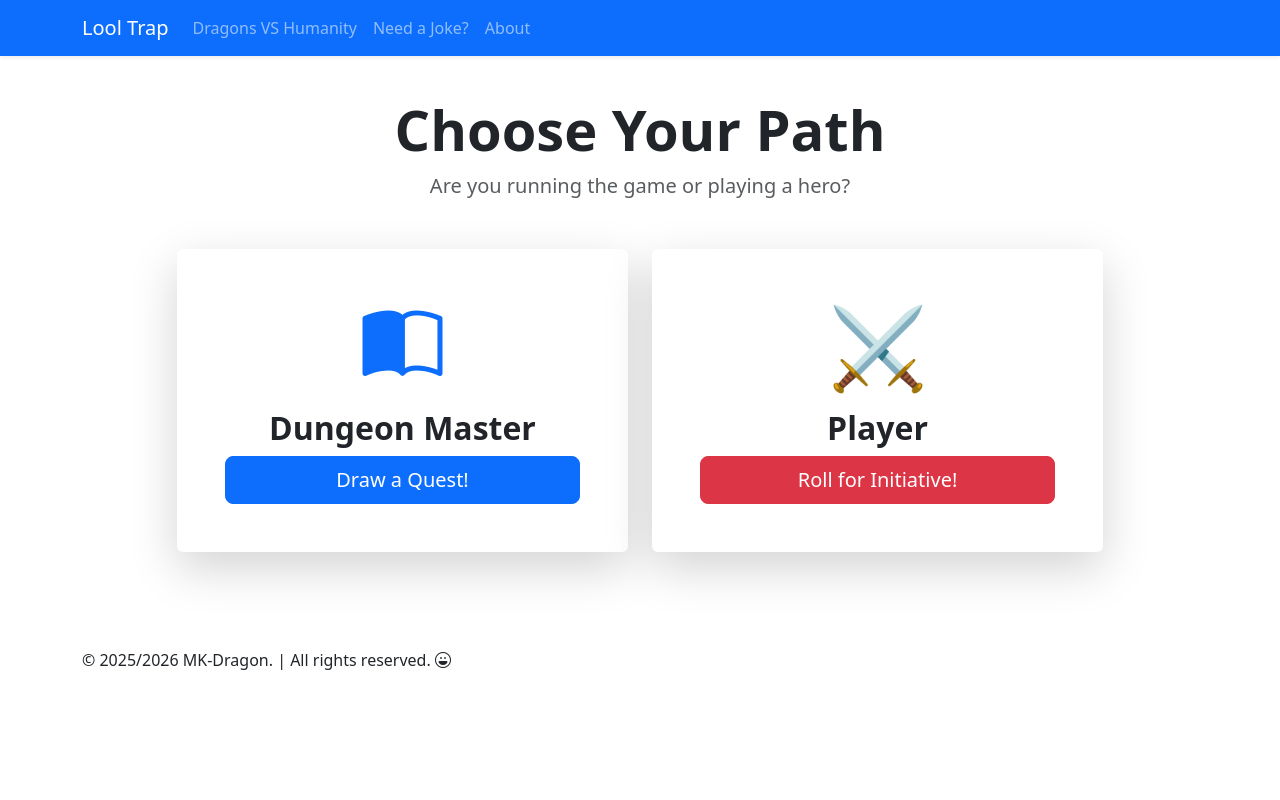
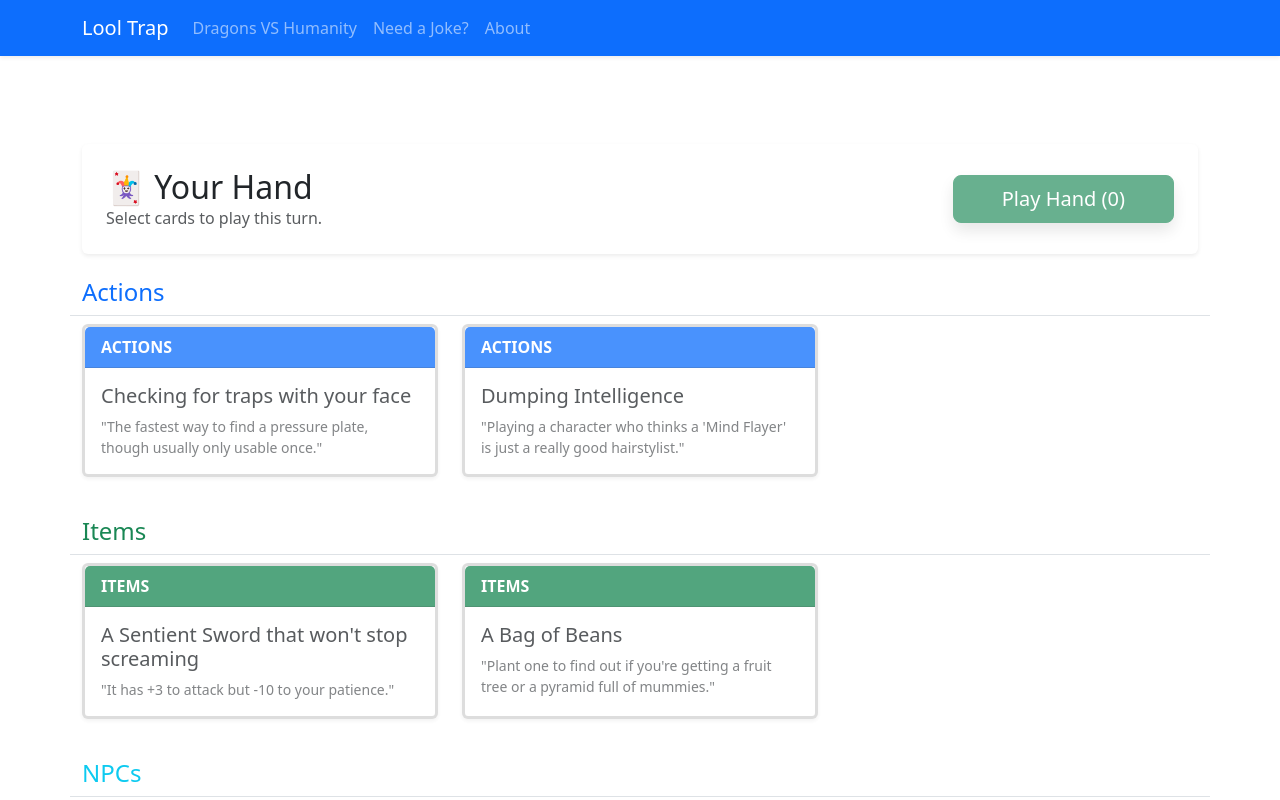
Before and after one commit to MK-Dragon/Dragons_Against_Humanity, a React (Vite) app in the folder LolTrap/: page /player in a window 1280 px wide. Shown: the top 800 px of the page. Built offline with nearby package versions, Linux system fonts and the light colour scheme.

Commit message:
Player Dashboard now works

```diff
--- a/LolTrap/src/App.jsx
+++ b/LolTrap/src/App.jsx
@@ -18,6 +18,7 @@ import Jokes from './Pages/Jokes.jsx'
 // DND
 import DnDPage from './Pages/DAH.jsx'
 import QuestScreen from './Pages/DM.jsx'
+import PlayerDashboard from './Pages/Player.jsx'
 
 
 
@@ -97,7 +98,7 @@ function App() {
           <Route path="/jokes" element={<Jokes />} />
           <Route path="/dnd" element={<DnDPage />} />
           <Route path="/dm" element={<QuestScreen />} />
-          <Route path="/player" element={<DnDPage />}>
+          <Route path="/player" element={<PlayerDashboard />}>
             {/*<Route path="all" element={<AllCards />} />*/}
             {/*<Route path="selected" element={<SelectedCards />} />*/}
           </Route>
--- a/LolTrap/src/Pages/DAH.jsx
+++ b/LolTrap/src/Pages/DAH.jsx
@@ -33,7 +33,7 @@ const DnDPage = () => {
                 ⚔️
               </div>
               <h2 className="card-title fw-bold">Player</h2>
-              <Link to="/dnd/player" className="btn btn-danger btn-lg w-100">
+              <Link to="/player" className="btn btn-danger btn-lg w-100">
                 Roll for Initiative!
               </Link>
             </div>
--- a/LolTrap/src/Pages/Player.jsx
+++ b/LolTrap/src/Pages/Player.jsx
@@ -0,0 +1,137 @@
+import React, { useState, useEffect } from 'react';
+import actionsData from '../game_assets/cards/actions.json';
+import itemsData from '../game_assets/cards/itms.json';
+import npcData from '../game_assets/cards/npcs.json';
+
+const PlayerDashboard = () => {
+  const [hand, setHand] = useState({ actions: [], items: [], npcs: [] });
+  const [selected, setSelected] = useState({ actions: [], items: [], npcs: [] });
+  const [isPlaying, setIsPlaying] = useState(false); // Tracks game phase
+
+  useEffect(() => {
+    setHand({
+      actions: getRandom(actionsData, 2),
+      items: getRandom(itemsData, 2),
+      npcs: getRandom(npcData, 2),
+    });
+  }, []);
+
+  function getRandom(arr, n) {
+    return [...arr].sort(() => 0.5 - Math.random()).slice(0, n);
+  }
+
+  const toggleSelect = (type, index) => {
+    if (isPlaying) return; // Prevent selection changes during play phase
+    setSelected(prev => {
+      const isSelected = prev[type].includes(index);
+      return {
+        ...prev,
+        [type]: isSelected ? prev[type].filter(i => i !== index) : [...prev[type], index]
+      };
+    });
+  };
+
+  const handleNextRound = () => {
+    // 1. Replace only the cards that were selected (the "played" cards)
+    setHand(prevHand => ({
+      actions: prevHand.actions.map((c, i) => selected.actions.includes(i) ? getRandom(actionsData, 1)[0] : c),
+      items: prevHand.items.map((c, i) => selected.items.includes(i) ? getRandom(itemsData, 1)[0] : c),
+      npcs: prevHand.npcs.map((c, i) => selected.npcs.includes(i) ? getRandom(npcData, 1)[0] : c),
+    }));
+
+    // 2. Reset states for the new round
+    setSelected({ actions: [], items: [], npcs: [] });
+    setIsPlaying(false);
+  };
+
+  const renderCard = (card, index, type, colorClass) => {
+    const isSelected = selected[type].includes(index);
+
+    // If we are in "Play" mode, hide any card that isn't selected
+    if (isPlaying && !isSelected) return null;
+
+    return (
+      <div className="col-md-4 col-sm-6 mb-3" key={`${type}-${index}`}>
+        <div
+          onClick={() => toggleSelect(type, index)}
+          className={`card h-100 shadow-sm border-3 ${isSelected ? 'border-warning shadow-lg' : 'border-transparent opacity-75'}`}
+          style={{
+            cursor: isPlaying ? 'default' : 'pointer',
+            transition: '0.3s all ease',
+            transform: isSelected && !isPlaying ? 'translateY(-15px)' : 'none'
+          }}
+        >
+          <div className={`card-header ${colorClass} text-white fw-bold`}>
+            {type.toUpperCase()}
+          </div>
+          <div className="card-body">
+            <h5 className="card-title">{card.name}</h5>
+            {card.description && <p className="card-text small text-muted italic">"{card.description}"</p>}
+            {card.race && (
+              <div className="mt-2 small">
+                <span className="badge bg-secondary me-1">{card.race}</span>
+                <span className="badge bg-dark">{card.class}</span>
+                <p className="mt-2 mb-0"><strong>Role:</strong> {card.job}</p>
+              </div>
+            )}
+          </div>
+        </div>
+      </div>
+    );
+  };
+
+  // Calculate total selected count
+  const totalSelected = selected.actions.length + selected.items.length + selected.npcs.length;
+
+  return (
+    <div className="container py-5 mt-5">
+      <div className="bg-white p-4 rounded shadow-sm mb-4 d-flex justify-content-between align-items-center">
+        <div>
+          <h2 className="mb-0">{isPlaying ? "🔥 Playing Hand" : "🃏 Your Hand"}</h2>
+          <p className="text-muted mb-0">
+            {isPlaying ? "These are your active choices for the round." : "Select cards to play this turn."}
+          </p>
+        </div>
+
+        <div>
+          {!isPlaying ? (
+            <button
+              onClick={() => setIsPlaying(true)}
+              className="btn btn-success btn-lg px-5 shadow"
+              disabled={totalSelected === 0}
+            >
+              Play Hand ({totalSelected})
+            </button>
+          ) : (
+            <button
+              onClick={handleNextRound}
+              className="btn btn-primary btn-lg px-5 shadow"
+            >
+              Next Round
+            </button>
+          )}
+        </div>
+      </div>
+
+      <div className="row">
+        {/* Only show categories if there are cards to show in them */}
+        {(hand.actions.some((_, i) => !isPlaying || selected.actions.includes(i))) && (
+            <><h4 className="text-primary border-bottom pb-2">Actions</h4>
+            {hand.actions.map((c, i) => renderCard(c, i, 'actions', 'bg-primary'))}</>
+        )}
+
+        {(hand.items.some((_, i) => !isPlaying || selected.items.includes(i))) && (
+            <><h4 className="text-success border-bottom pb-2 mt-4">Items</h4>
+            {hand.items.map((c, i) => renderCard(c, i, 'items', 'bg-success'))}</>
+        )}
+
+        {(hand.npcs.some((_, i) => !isPlaying || selected.npcs.includes(i))) && (
+            <><h4 className="text-info border-bottom pb-2 mt-4">NPCs</h4>
+            {hand.npcs.map((c, i) => renderCard(c, i, 'npcs', 'bg-info'))}</>
+        )}
+      </div>
+    </div>
+  );
+};
+
+export default PlayerDashboard;
```
